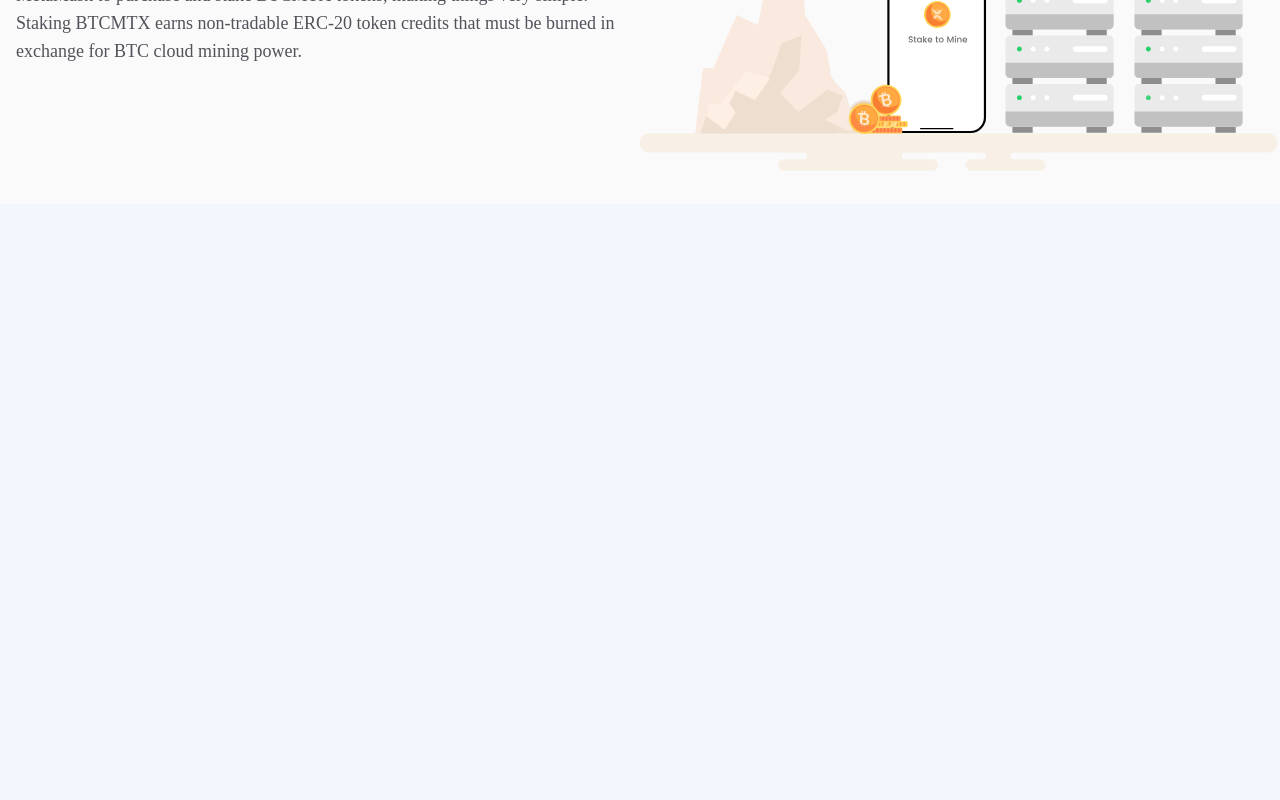
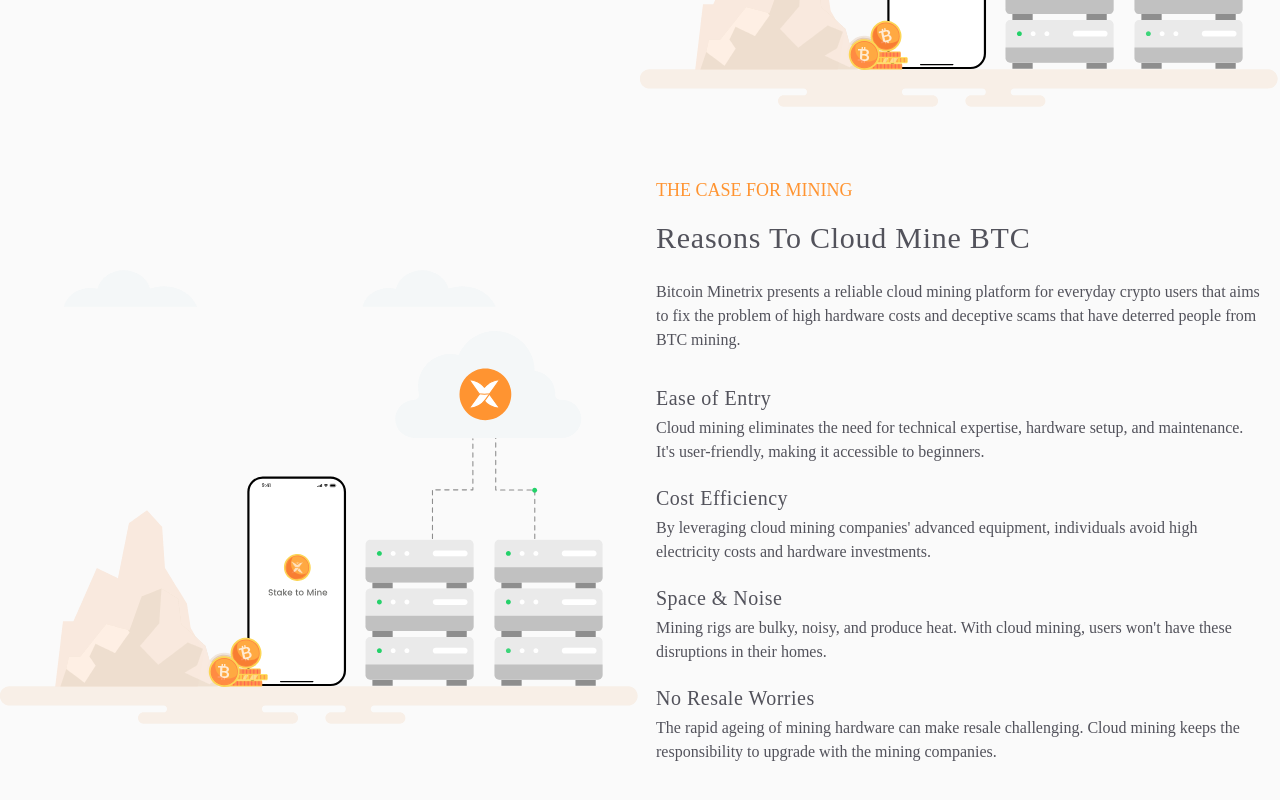
Before and after one commit to vedanshjainvj/VoltBSC, a React (Vite) app: page / in a window 1280 px wide. Shown: the part 2206-3006 px from the top of the page. Before the commit the page ends 2410 px from the top, so only its background shows below. Built offline with nearby package versions, Linux system fonts and the light colour scheme.

Commit message:
feat(app): update

```diff
--- a/src/page/Home.jsx
+++ b/src/page/Home.jsx
@@ -29,6 +29,29 @@
   {
     src: "/bitcoin.svg",
     alt: "bitcoin",
+  },
+];
+
+const features = [
+  {
+    title: "Ease of Entry",
+    description:
+      "Cloud mining eliminates the need for technical expertise, hardware setup, and maintenance. It's user-friendly, making it accessible to beginners.",
+  },
+  {
+    title: "Cost Efficiency",
+    description:
+      "By leveraging cloud mining companies' advanced equipment, individuals avoid high electricity costs and hardware investments.",
+  },
+  {
+    title: "Space & Noise",
+    description:
+      "Mining rigs are bulky, noisy, and produce heat. With cloud mining, users won't have these disruptions in their homes.",
+  },
+  {
+    title: "No Resale Worries",
+    description:
+      "The rapid ageing of mining hardware can make resale challenging. Cloud mining keeps the responsibility to upgrade with the mining companies.",
   },
 ];
 
@@ -278,7 +301,7 @@
           </div>
         </div>
       </MaxWidthWrapper>
-      <div className="border-y-[0.1px] border-zinc-300 my-16 bg-zinc-50">
+      <div className="border-y-[0.1px] border-zinc-300 mt-16  bg-zinc-50">
         <MaxWidthWrapper className="max-w-5xl pt-5 px-4 sm:px-8 lg:px-0">
           <div className=" py-12">
             <div className=" mx-auto px-4">
@@ -308,9 +331,9 @@
           </div>
         </MaxWidthWrapper>
       </div>
-      <div className="my-8 bg-zinc-50">
+      <div className="mb-8 bg-zinc-50">
         <MaxWidthWrapper className="max-w-8xl pt-5 px-4 sm:px-8 lg:px-0">
-          <div className="flex flex-wrap items-center about-wrapper">
+          <div className="flex flex-wrap items-center ">
             {/* First Image */}
             <div className="w-full md:w-1/2 order-1 md:order-1">
               <div className="w-full h-full">
@@ -346,7 +369,7 @@
 
             {/* Second Text Section */}
             <div className="w-full md:w-1/2 order-4 md:order-3 p-4">
-              <p className="subtitle text-sm sm:text-base mb-4 text-primary font-medium ">
+              <p className="subtitle text-base sm:text-lg mb-4 text-primary font-medium ">
                 How it works
               </p>
               <H3 className="heading text-2xl sm:text-3xl font-normal text-zinc-600 mt-4 mb-6 tracking-wide">
@@ -372,8 +395,54 @@
                 <img
                   src="/animate1.svg"
                   alt="Stake-To-Mine BTC Mining"
+                  className="object-cover w-full h-auto"
+                />
+              </div>
+            </div>
+          </div>
+        </MaxWidthWrapper>
+      </div>
+      <div className="mb-8 bg-zinc-50">
+        <MaxWidthWrapper className="max-w-8xl pt-5 px-4 sm:px-8 lg:px-0">
+          <div className="flex flex-wrap items-center ">
+            {/* First Image */}
+            <div className="w-full md:w-1/2 order-1 md:order-1">
+              <div className="w-full h-full">
+                <img
+                  src="/animate1.svg"
+                  alt="Bitcoin Minetrix Solution"
                   className="object-cover w-full h-full"
                 />
+              </div>
+            </div>
+
+            {/* First Text Section */}
+            <div className="w-full md:w-1/2 order-2 md:order-2 p-4">
+              <p className="subtitle text-base sm:text-lg    mb-4 text-primary font-medium uppercase ">
+                The Case For Mining
+              </p>
+              <H3 className="heading text-2xl sm:text-3xl font-normal text-zinc-600 mt-4 mb-6 tracking-wide">
+                Reasons To Cloud Mine BTC
+              </H3>
+              <P className="heading text-base sm:text-base font-sans text-zinc-600 mt-4 mb-4 tracking-normal">
+                Bitcoin Minetrix presents a reliable cloud mining platform for
+                everyday crypto users that aims to fix the problem of high
+                hardware costs and deceptive scams that have deterred people
+                from BTC mining.
+              </P>
+              <div className="flex flex-col items-center justify-start gap-4">
+                <div className=" flex flex-col items-start justify-start gap-1">
+                  {features.map((feature) => (
+                    <>
+                      <P className="heading text-lg sm:text-xl font-medium text-zinc-600 mt-4 tracking-wide">
+                        {feature.title}
+                      </P>
+                      <P className="heading text-base sm:text-base font-normal text-zinc-600  tracking-normal">
+                        {feature.description}
+                      </P>
+                    </>
+                  ))}
+                </div>
               </div>
             </div>
           </div>
```
